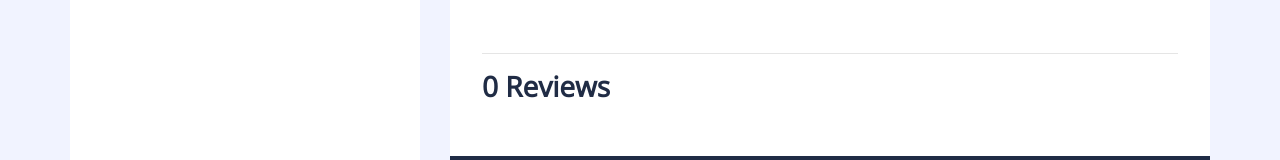
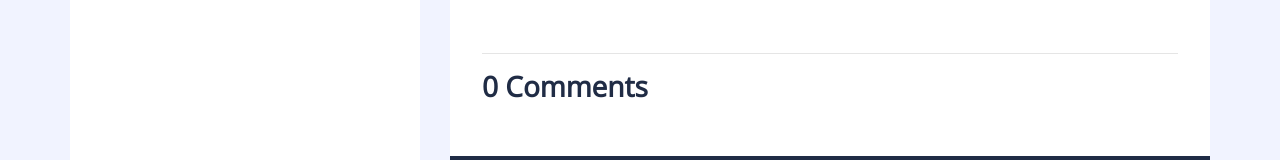
Before and after one commit to androdevv/androdevv.github.io, a plain HTML site: page news/news-1.html in a window 1280 px wide. Shown: the part 515-675 px from the top of the page. Drawn offline with nearby package versions, Linux system fonts and the light colour scheme.

Commit message:
add comments text
remove label "review" and ad the "comments" one

```diff
--- a/news/news-1.html
+++ b/news/news-1.html
@@ -69,7 +69,7 @@
                             <div class="d-flex mb-3">
                                 <small class="mr-2 text-muted"><i class="fa fa-calendar-alt"></i> 11/13/2022</small>
                                 <small class="mr-2 text-muted"><i class="fa fa-info-circle"></i> Greeting</small>
-                                <!-- <small class="mr-2 text-muted"><i class="fa fa-comments"></i> 0 Reviews</small> -->
+                                <!-- <small class="mr-2 text-muted"><i class="fa fa-comments"></i> 0 Comments</small> -->
                             </div>
                         </div>
 
@@ -95,7 +95,7 @@
                     <div class="row px-4">
                         <div class="col-12 py-4">
                             <hr> <!-- IMPORTANT HR! -->
-                            <h3 class="mb-4 font-weight-bold">0 Reviews</h3>
+                            <h3 class="mb-4 font-weight-bold">0 Comments</h3>
 
                             <!-- <div class="media mb-4">
                                 <img src="img/user.jpg" alt="Image" class="mr-3 mt-1 rounded-circle" style="width:60px;">
```
